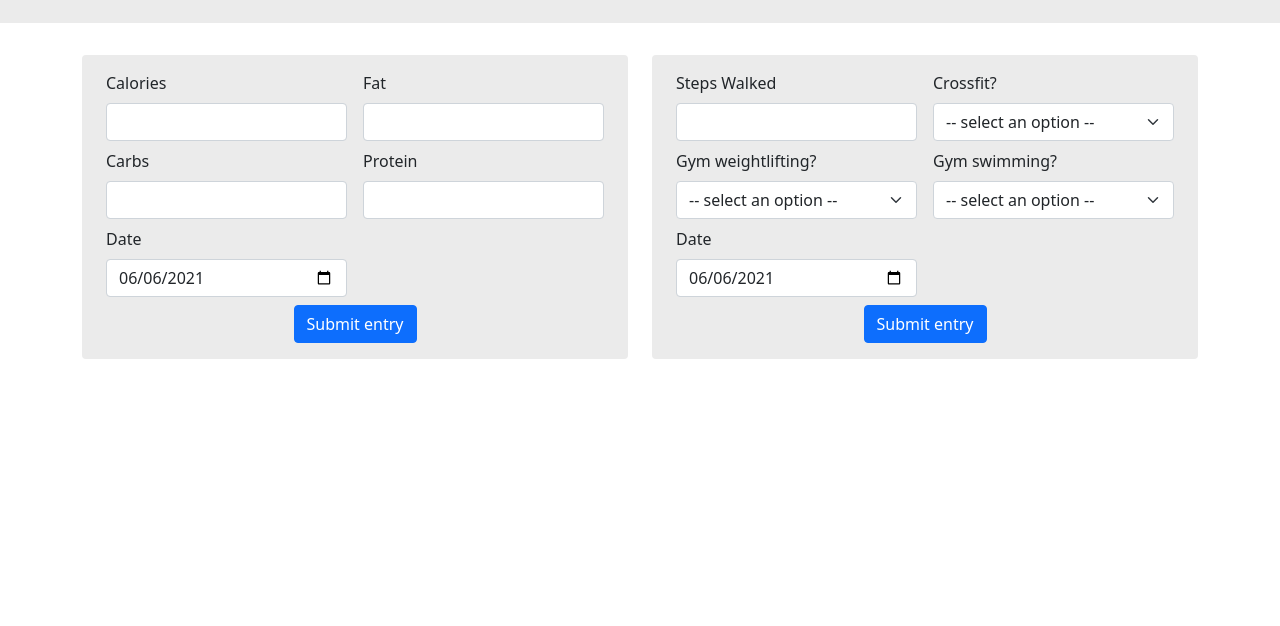
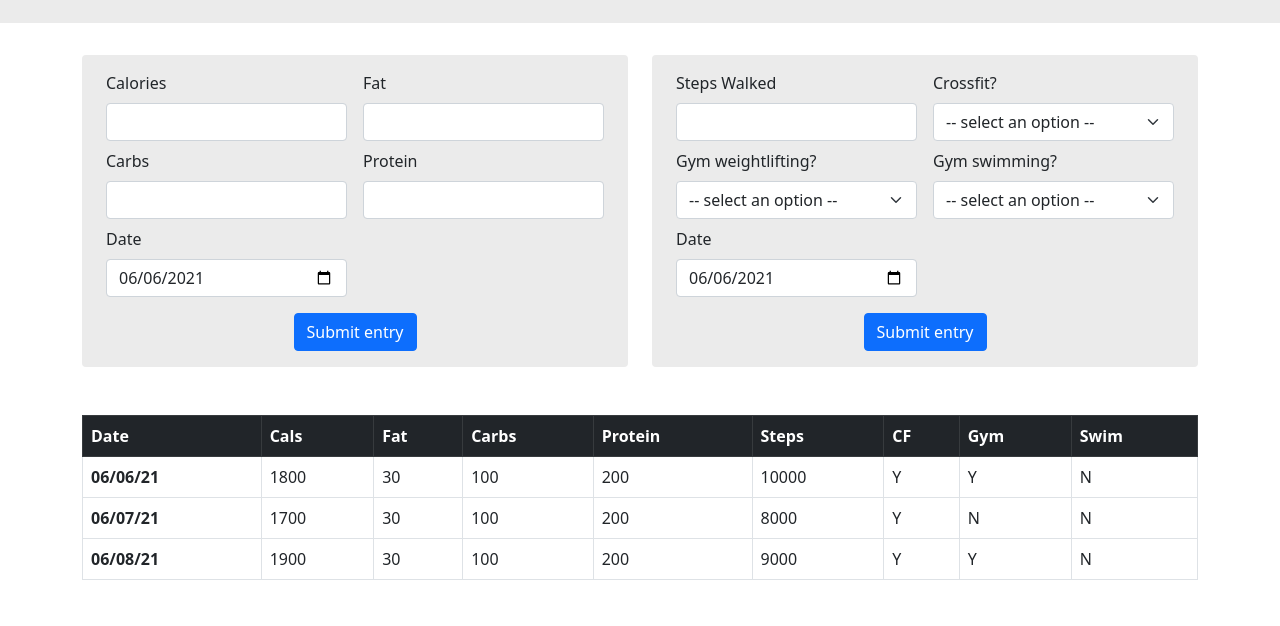
Before and after one commit to omarolivarez/taro, a plain HTML site: page web/index.html in a window 1280 px wide. Shown: the part 174-800 px from the top of the page. Drawn offline with nearby package versions, Linux system fonts and the light colour scheme.

Commit message:
UI formatting to entry, added table

```diff
--- a/web/index.html
+++ b/web/index.html
@@ -23,7 +23,7 @@
               <a class="nav-link active" aria-current="page" href="#">Home</a>
             </li>
             <li class="nav-item">
-              <a class="nav-link" href="#">Contact me</a>
+              <a class="nav-link" href="#">AI Recommendations</a>
             </li>
             <!--<li class="nav-item">
               <a class="nav-link" href="#">Pricing</a>
@@ -43,6 +43,7 @@
     <script src="https://cdn.jsdelivr.net/npm/bootstrap@5.0.1/dist/js/bootstrap.bundle.min.js" integrity="sha384-gtEjrD/SeCtmISkJkNUaaKMoLD0//ElJ19smozuHV6z3Iehds+3Ulb9Bn9Plx0x4" crossorigin="anonymous"></script>
     <br>
     <br>
+
     <div class="container-md">
       <form>
         <div class="row">
@@ -70,7 +71,7 @@
                 </div>
               </div>
 
-              <div class="row g-3 mb-2">
+              <div class="row g-3 mb-3">
                 <div class="col-md-6">
                   <label for="date" class="form-label">Date</label>
                   <input type="date" value="2021-06-06" class="form-control" id="date" placeholder="01/01/2021">
@@ -125,7 +126,7 @@
                 </div>
               </div>
 
-              <div class="row g-3 mb-2">
+              <div class="row g-3 mb-3">
                 <div class="col-md-6">
                   <label for="date" class="form-label">Date</label>
                   <input type="date" value="2021-06-06" class="form-control" id="date" placeholder="01/01/2021">
@@ -142,5 +143,63 @@
         </div>
       </form>
     </div>
+
+    <br>
+    <br>
+    <div class="container-md">
+      <table class="table table-hover table-bordered">
+        <thead class="table-dark">
+          <tr>
+            <th scope="col">Date</th>
+            <th scope="col">Cals</th>
+            <th scope="col">Fat</th>
+            <th scope="col">Carbs</th>
+            <th scope="col">Protein</th>
+            <th scope="col">Steps</th>
+            <th scope="col">CF</th>
+            <th scope="col">Gym</th>
+            <th scope="col">Swim</th>
+          </tr>
+        </thead>
+        <tbody>
+          <tr>
+            <th scope="row">06/06/21</th>
+            <td>1800</td>
+            <td>30</td>
+            <td>100</td>
+            <td>200</td>
+            <td>10000</td>
+            <td>Y</td>
+            <td>Y</td>
+            <td>N</td>
+          </tr>
+          <tr>
+            <th scope="row">06/07/21</th>
+            <td>1700</td>
+            <td>30</td>
+            <td>100</td>
+            <td>200</td>
+            <td>8000</td>
+            <td>Y</td>
+            <td>N</td>
+            <td>N</td>
+          </tr>
+          <tr>
+            <th scope="row">06/08/21</th>
+            <td>1900</td>
+            <td>30</td>
+            <td>100</td>
+            <td>200</td>
+            <td>9000</td>
+            <td>Y</td>
+            <td>Y</td>
+            <td>N</td>
+          </tr>
+        </tbody>
+      </table>
+    </div>
+
+
+
   </body>
 </html>
```
